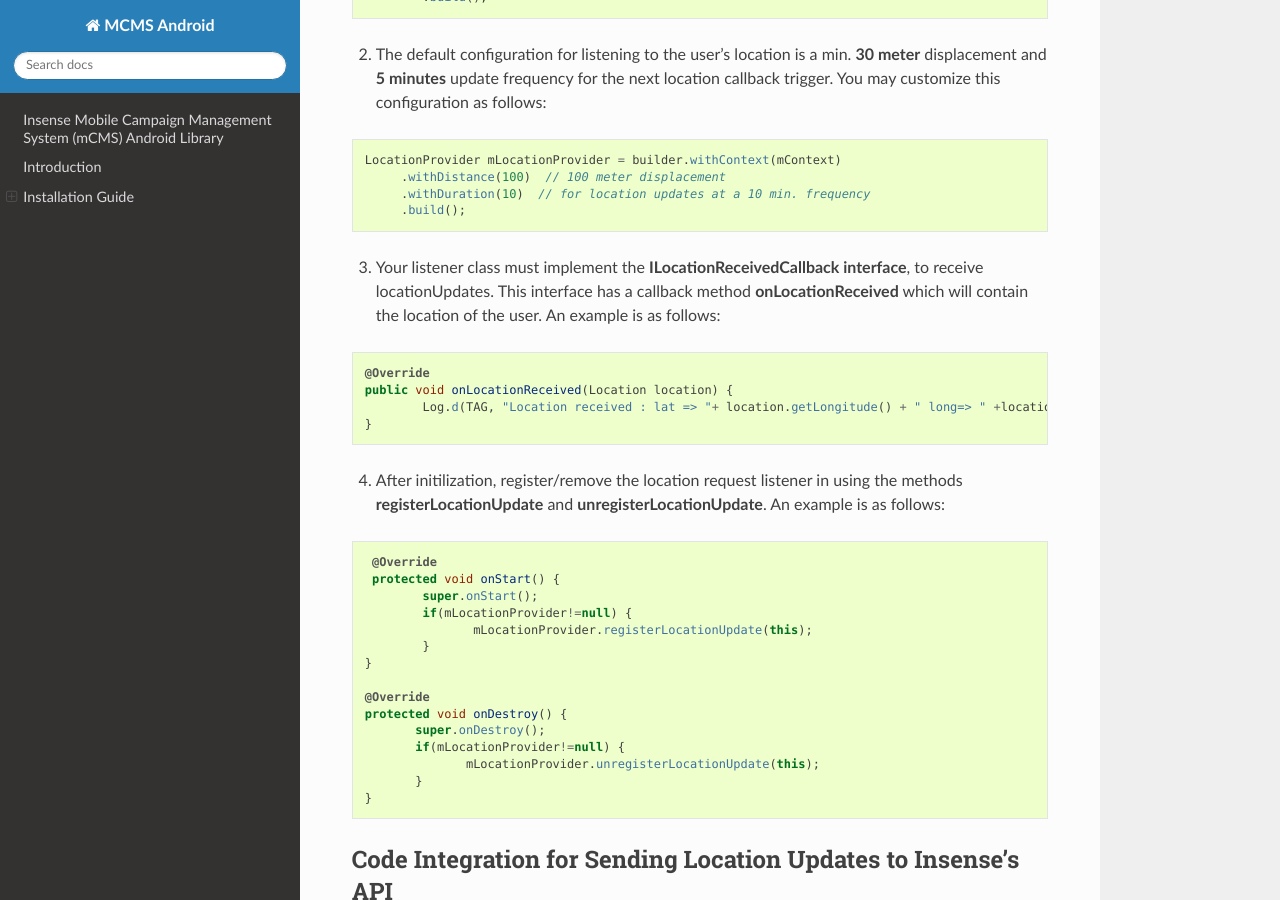
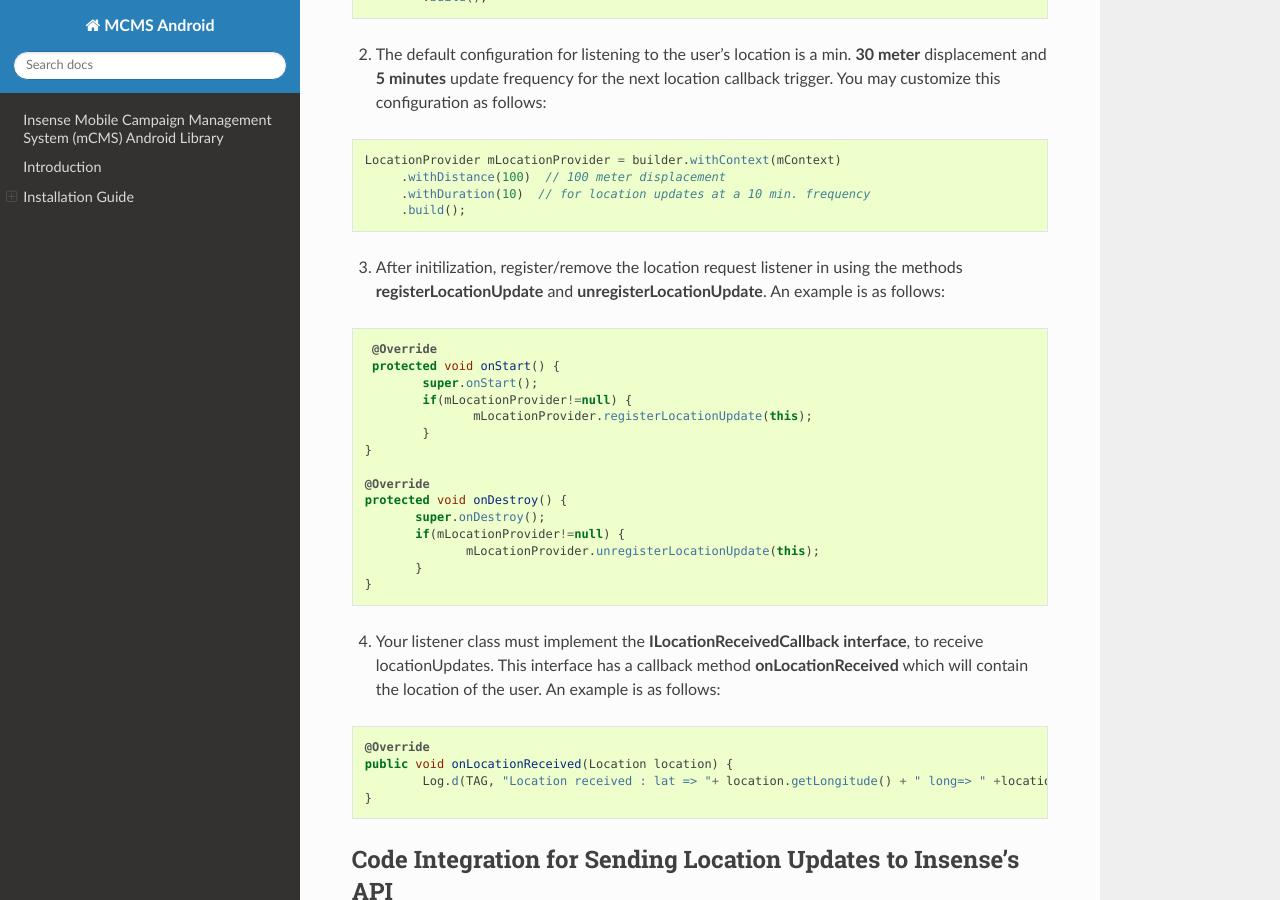
Before and after one commit to insenseanalytics/mcms-docs, a Sphinx documentation site: the page built from docs/source/index.rst, in a window 1280 px wide and 900 px high, scrolled down 1873 px. Built offline with Sphinx 7.4.7 and the Read the Docs theme 2.0.0, drawn with Linux system fonts in a browser that asks for light colours; some of the changed lines change nothing that is shown.

Commit message:
steps correction changed 3=> 4

```diff
--- a/docs/source/index.rst
+++ b/docs/source/index.rst
@@ -87,16 +87,7 @@ To fetch the user's location, note the steps below:
 		.withDuration(10)  // for location updates at a 10 min. frequency
 		.build();
 
-3. Your listener class must implement the **ILocationReceivedCallback interface**, to receive locationUpdates. This interface has a callback method **onLocationReceived** which will contain the location of the user. An example is as follows:
-
-.. code:: java
-
-	@Override
-	public void onLocationReceived(Location location) {
-		Log.d(TAG, "Location received : lat => "+ location.getLongitude() + " long=> " +location.getLongitude());
-	}
-
-4. After initilization, register/remove the location request listener in using the methods **registerLocationUpdate** and **unregisterLocationUpdate**. An example is as follows:
+3. After initilization, register/remove the location request listener in using the methods **registerLocationUpdate** and **unregisterLocationUpdate**. An example is as follows:
 
 .. code:: java
 
@@ -115,6 +106,15 @@ To fetch the user's location, note the steps below:
 			mLocationProvider.unregisterLocationUpdate(this);
 		 }
 	  }
+
+4. Your listener class must implement the **ILocationReceivedCallback interface**, to receive locationUpdates. This interface has a callback method **onLocationReceived** which will contain the location of the user. An example is as follows:
+
+.. code:: java
+
+	@Override
+	public void onLocationReceived(Location location) {
+		Log.d(TAG, "Location received : lat => "+ location.getLongitude() + " long=> " +location.getLongitude());
+	}
 
 Code Integration for Sending Location Updates to Insense's API
 --------------------------------------------------------------
```
